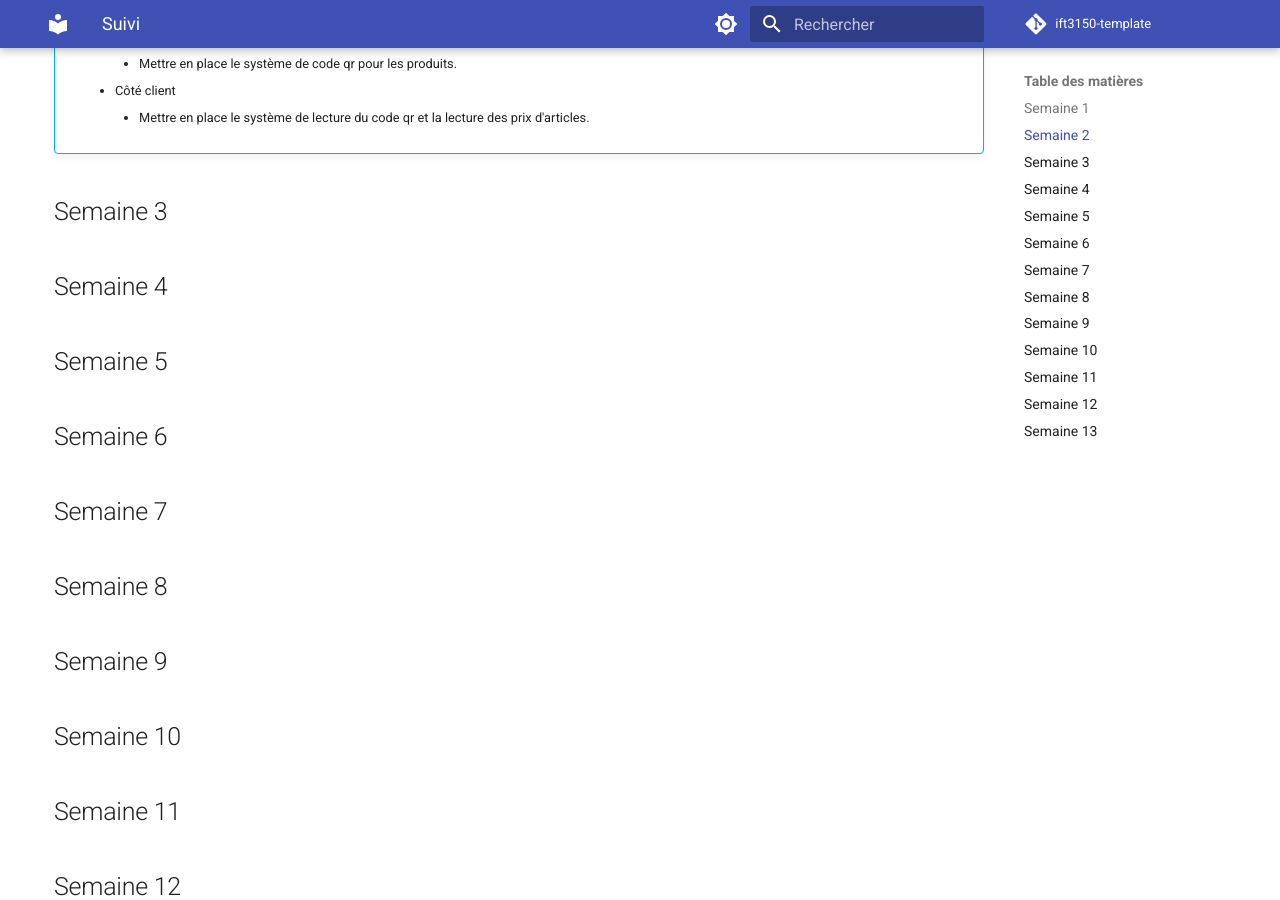
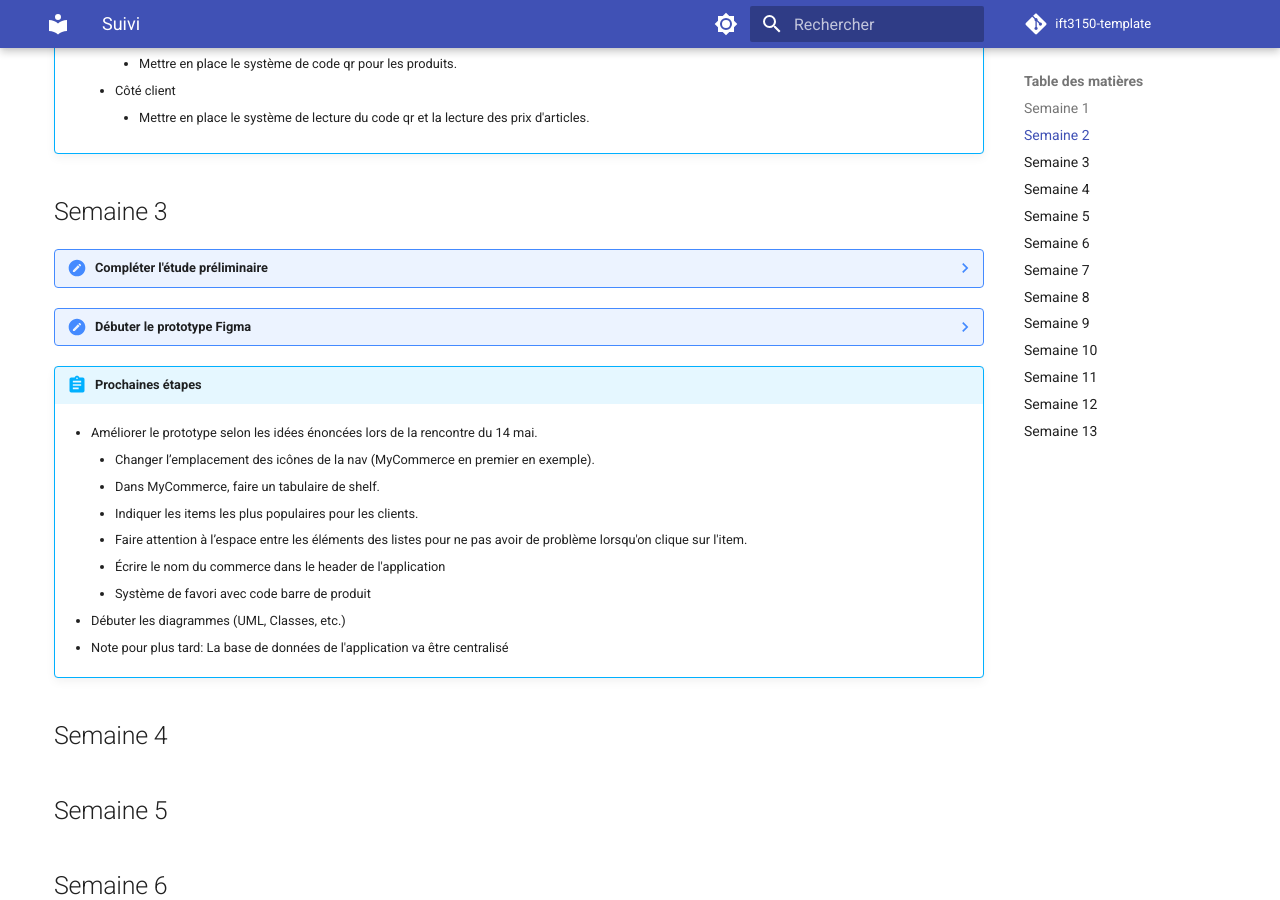
Before and after one commit to protolabo/dime, an MkDocs documentation site: the page built from docs/suivi.md, in a window 1280 px wide and 900 px high, scrolled down 1002 px. Built offline with MkDocs 1.6.1 and Material for MkDocs 9.7.7, drawn with Linux system fonts in a browser that asks for light colours; comment, search, counter and statistics services are not loaded.

Commit message:
Suivi semaine 3

```diff
--- a/docs/suivi.md
+++ b/docs/suivi.md
@@ -50,6 +50,37 @@
 
 
 ## Semaine 3
+??? note "Compléter l'étude préliminaire"
+    - [x] Arranger les exigences en ordre croissant de priorité
+    - [x] Citer la méthodologie du projet
+    - [x] Trouver une 3e application pour la recherche de solutions existantes (Google Lens).
+
+
+??? note "Débuter le prototype Figma"
+    - [x] Fonctionnement général de l'application, peut importe le type de compte
+        * [x] Simulation de la page **Scan** pour scanner et voir la description d'un article ou d'une étagère.
+        * [x] Création de la barre de navigation avec **Settings**, **Scan** et **Recherche**
+    - [x] Coté compte commerçant
+        * [x] Création de la page **MyCommerce** dans la barre de navigation
+        * [x] Implementation du système pour créer un nouveau code barre d'article ou d'étagère.
+        * [x] Implémentation du système pour ajouter un produit dans une étagère
+
+!!! abstract "Prochaines étapes"
+    - Améliorer le prototype selon les idées énoncées lors de la rencontre du 14 mai.
+         - Changer l’emplacement des icônes de la nav (MyCommerce en premier en exemple).
+         - Dans MyCommerce, faire un tabulaire de shelf.
+         - Indiquer les items les plus populaires pour les clients.
+         - Faire attention à l’espace entre les éléments des listes pour ne pas avoir de problème lorsqu'on clique sur l'item.
+         - Écrire le nom du commerce dans le header de l'application
+         - Système de favori avec code barre de produit
+
+    - Débuter les diagrammes (UML, Classes, etc.)
+
+    - Note pour plus tard: La base de données de l'application va être centralisé
+
+
+
+
 
 ## Semaine 4
 
```
Also changed, not shown: other parts of docs/suivi.md (+1 -1 lines), docs/index.md (+4 -4 lines).
